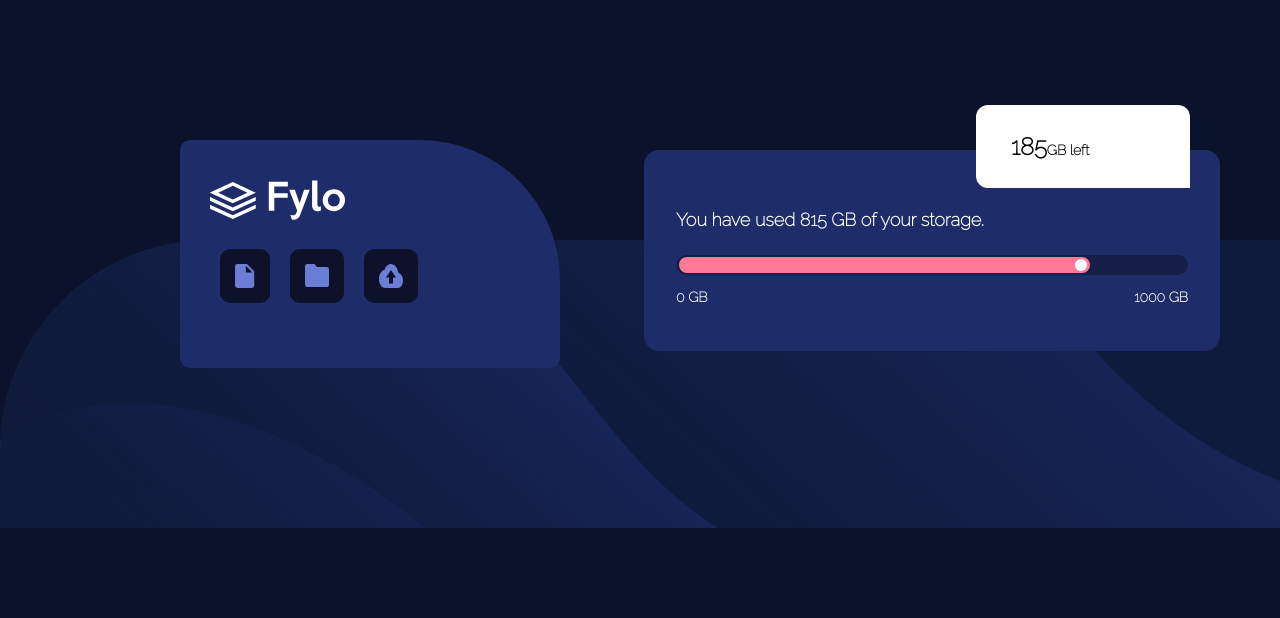
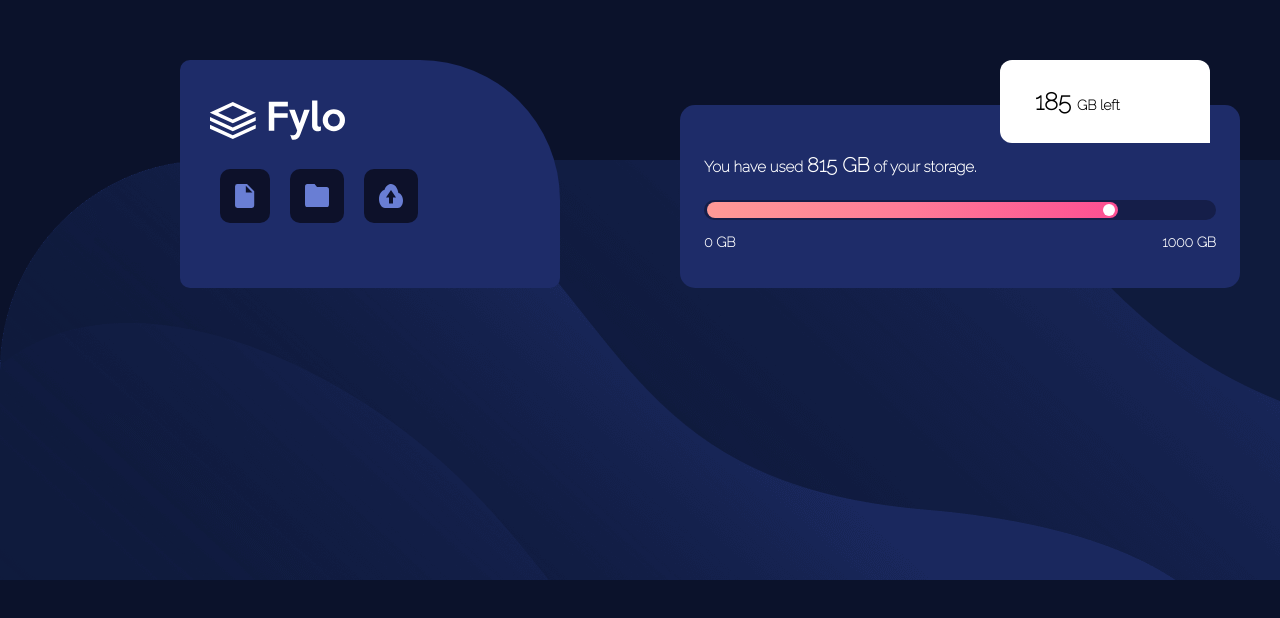
Before and after one commit to AbdulQohar1/Fylo-component, a plain HTML site: page index.html in a window 1280 px wide. Shown: the part 160-778 px from the top of the page. Drawn offline with Linux system fonts and the light colour scheme.

Commit message:
#fylo data component

```diff
--- a/index.html
+++ b/index.html
@@ -22,10 +22,10 @@
     </section>
     <section class="second-section">
         <div class="storage-left">
-          <h1>185<span class="gb-left">GB left</span></h1>
+          <h1 class="memory-left">185 <span class="gb-left">GB left</span></h1>
         </div>
         <div class="storage">
-          <h2>You have used <span class="eight-hundred+">815 GB</span> of your storage.</h2>
+          <h2>You have used <strong class="eight-hundred">815 GB</strong> of your storage.</h2>
         </div>
         <div class="box one">
             <div class="box two">
--- a/style.css
+++ b/style.css
@@ -10,12 +10,12 @@ body{
     background-image: url("./images/bg-desktop.png");
     background-repeat: no-repeat;
     display: flex;
-    margin-top: 25rem;
+    margin-top: 20rem;
     padding-top: 10rem;
     padding-bottom: 8em;
     padding-left: 180px;
     gap: 30px;
-
+    height: 28vh;
     position: relative;
 }
 
@@ -44,10 +44,10 @@ body{
   border-radius: 15px;
   background-color: rgb(30,44,105);
   width: 40%;
-  padding: 2rem;
+  padding: 1.5rem;
   position: absolute;
-  right: 60px;
-  top: -90px;
+  right: 40px;
+  top: -55px;
 }
 
 .storage-left{
@@ -58,6 +58,7 @@ body{
   position: absolute;
   top: -45px;
   right: 30px;
+  /* font-size: 13px; */
 }
 
 .one-hundred+{
@@ -69,16 +70,16 @@ body{
 }
 
 .storage{
-  font-size: 12px;
+  font-size: 10px;
   color: #fff;
   font-weight: 200;
   padding-top: 12px;
   padding-bottom: 10px
 }
 
-.eight-hundred+{
-  font-size: 18px;
-  font-weight: 900;
+.eight-hundred{
+  font-size: 20px;
+  font-weight: bolder;
 }
 
 .box{
@@ -89,8 +90,9 @@ body{
 }
 
 .two{
-  background-color: rgb(255,122,151);
+  /* background-color: rgb(255,122,151); */
   width: 80%;
+  background: linear-gradient(90deg, rgb(255,154,150), rgb(255,122,151), rgb(252,79,146));
 
 }
 
```
